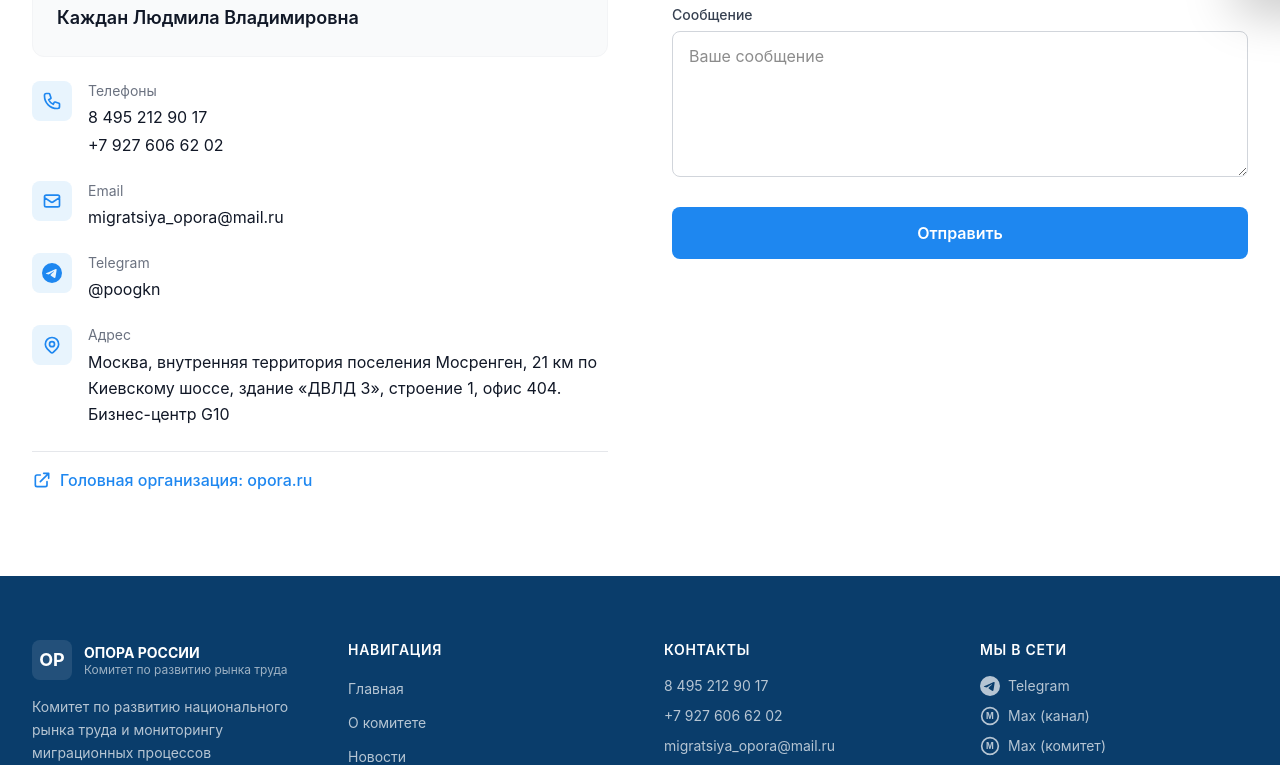
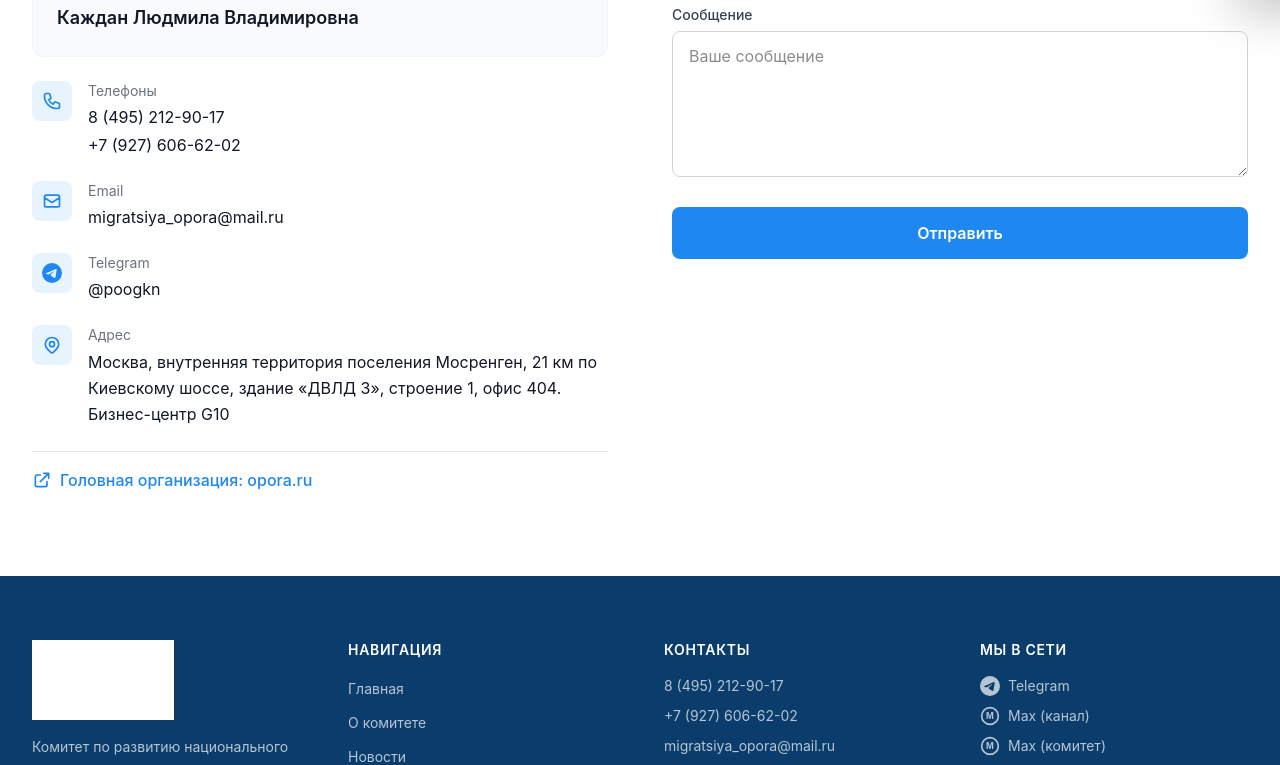
Before and after one commit to Ntmib/opora-migration, a Next.js app: page /contacts in a window 1280 px wide. Shown: the part 770-1535 px from the top of the page. Built offline with nearby package versions, Linux system fonts and the light colour scheme.

Commit message:
[agent] fix: футер — логотип вместо ОР, телефоны со скобками на всех страницах

```diff
--- a/src/app/contacts/page.tsx
+++ b/src/app/contacts/page.tsx
@@ -70,10 +70,10 @@
                     <div className="text-sm text-gray-500 mb-1">Телефоны</div>
                     <div className="space-y-1">
                       <a href="tel:+74952129017" className="block text-gray-900 hover:text-primary transition-colors">
-                        8 495 212 90 17
+                        8 (495) 212-90-17
                       </a>
                       <a href="tel:+79276066202" className="block text-gray-900 hover:text-primary transition-colors">
-                        +7 927 606 62 02
+                        +7 (927) 606-62-02
                       </a>
                     </div>
                   </div>
--- a/src/components/Footer.tsx
+++ b/src/components/Footer.tsx
@@ -6,14 +6,12 @@
       <div className="max-w-7xl mx-auto px-4 sm:px-6 lg:px-8 py-12 sm:py-16">
         <div className="grid grid-cols-1 sm:grid-cols-2 lg:grid-cols-4 gap-8 lg:gap-12">
           <div className="sm:col-span-2 lg:col-span-1">
-            <div className="flex items-center gap-3 mb-4">
-              <div className="w-10 h-10 bg-white/10 rounded-lg flex items-center justify-center">
-                <span className="text-white font-bold text-lg">ОР</span>
-              </div>
-              <div>
-                <div className="font-bold text-sm leading-tight">ОПОРА РОССИИ</div>
-                <div className="text-white/60 text-xs leading-tight">Комитет по развитию рынка труда</div>
-              </div>
+            <div className="mb-4">
+              <img
+                src="/images/opora-logo-vertical.jpg"
+                alt="ОПОРА РОССИИ"
+                className="h-20 w-auto brightness-0 invert"
+              />
             </div>
             <p className="text-white/70 text-sm leading-relaxed">
               Комитет по развитию национального рынка труда и мониторингу миграционных процессов
@@ -35,10 +33,10 @@
             <h3 className="font-semibold text-sm uppercase tracking-wider mb-4">Контакты</h3>
             <ul className="space-y-2.5 text-sm text-white/70">
               <li>
-                <a href="tel:+74952129017" className="hover:text-white transition-colors">8 495 212 90 17</a>
+                <a href="tel:+74952129017" className="hover:text-white transition-colors">8 (495) 212-90-17</a>
               </li>
               <li>
-                <a href="tel:+79276066202" className="hover:text-white transition-colors">+7 927 606 62 02</a>
+                <a href="tel:+79276066202" className="hover:text-white transition-colors">+7 (927) 606-62-02</a>
               </li>
               <li>
                 <a href="mailto:migratsiya_opora@mail.ru" className="hover:text-white transition-colors">migratsiya_opora@mail.ru</a>
--- a/src/components/Header.tsx
+++ b/src/components/Header.tsx
@@ -177,7 +177,7 @@
               </a>
             </div>
             <a href="tel:+74952129017" className="block px-4 py-2.5 text-sm text-gray-500">
-              8 495 212 90 17
+              8 (495) 212-90-17
             </a>
           </nav>
         </div>
```
